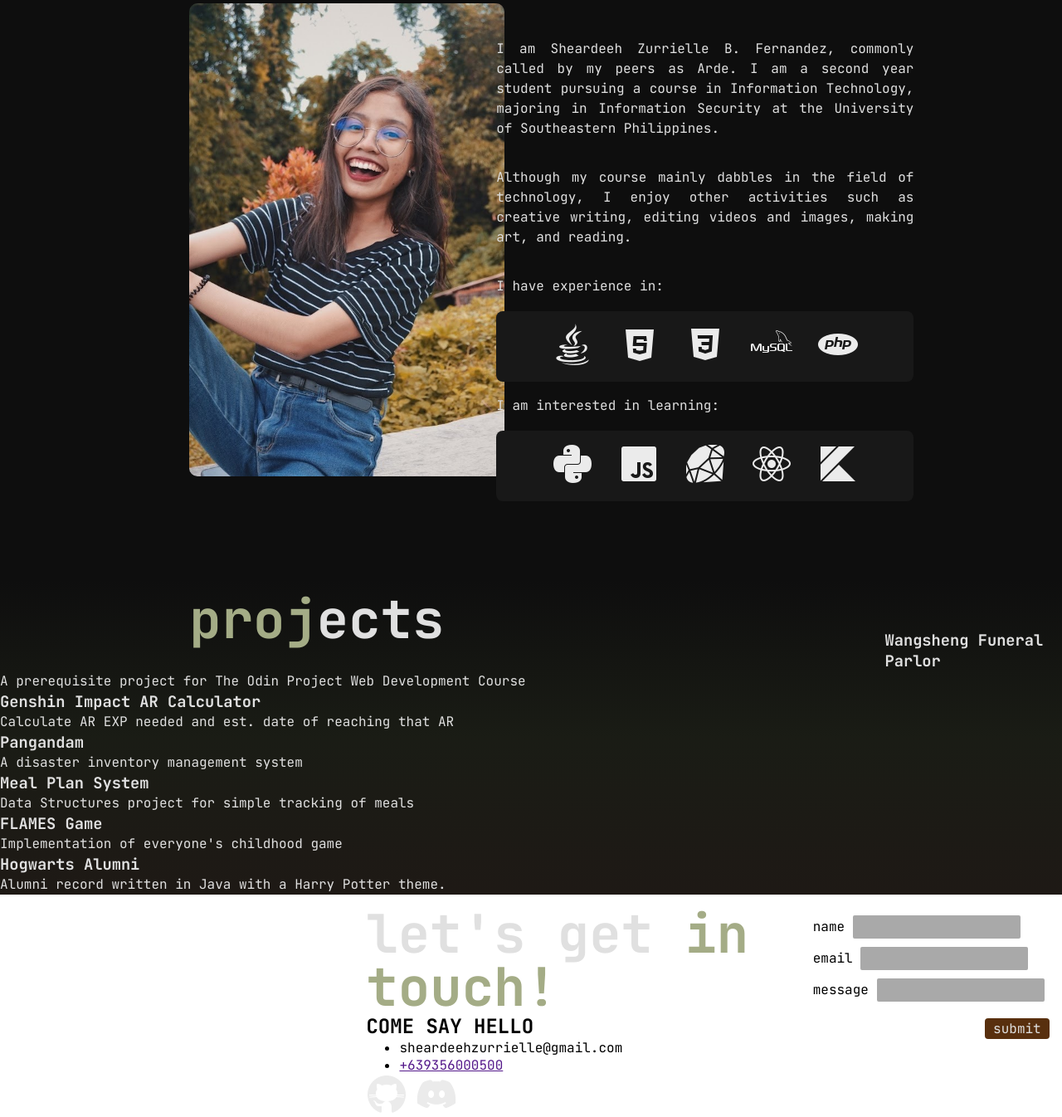
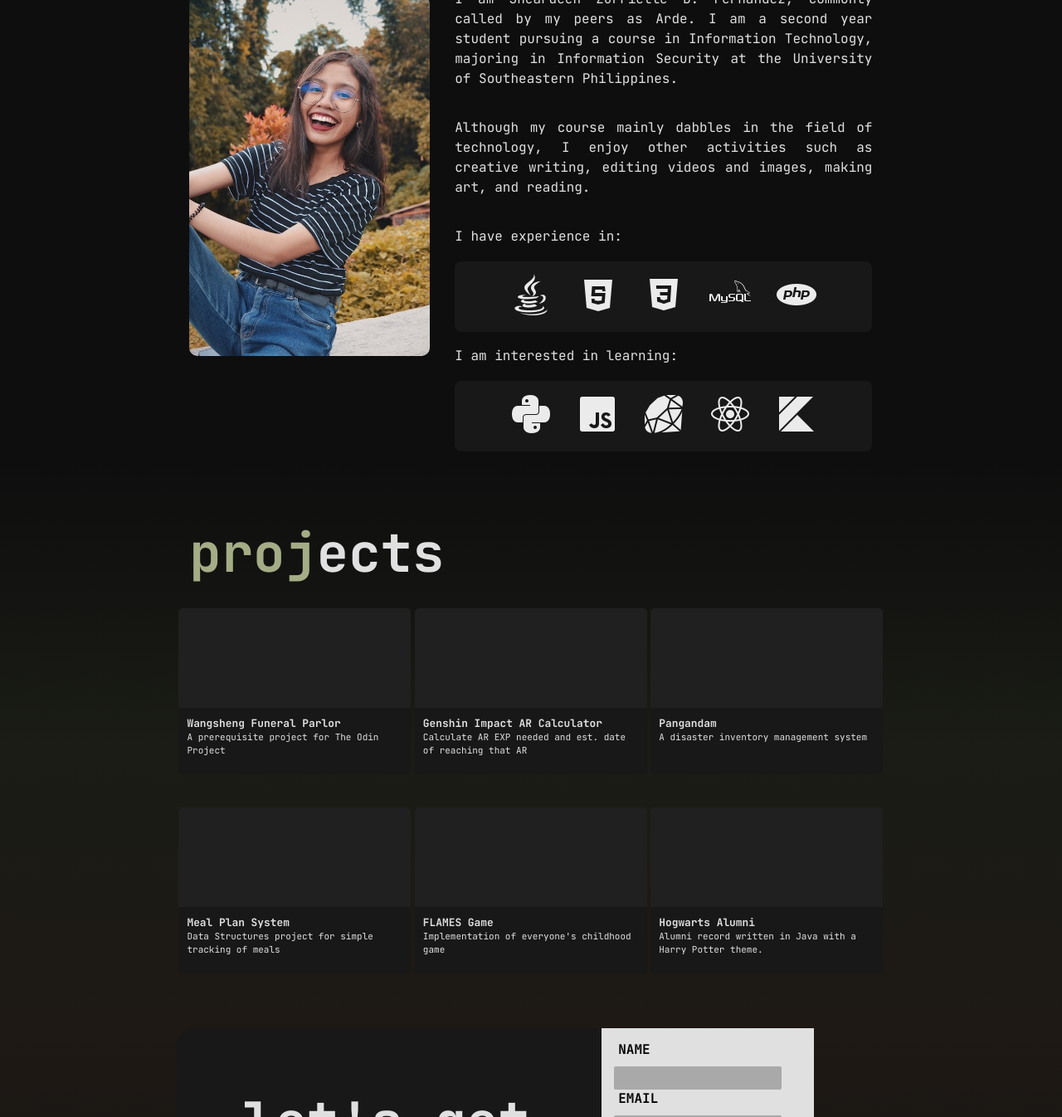
Before and after one commit to cyareka/shea-portfolio, a PHP site: page /guest_index.html in a window 1280 px wide. Shown: the part 830-2176 px from the top of the page at 83% size. Run offline with PHP 8.4, Linux system fonts and the light colour scheme.

Commit message:
Improve layout

```diff
--- a/guest_index.html
+++ b/guest_index.html
@@ -41,6 +41,7 @@
                             <script>
                                 $('#login-button').click(function() { $('.login-form').toggleClass('open').fadeToggle(200) })
                                 $('#home').click(function() { $('.login-form').toggle(); })
+
                             </script>
                         </div>
                     </li>
@@ -109,18 +110,19 @@
         </div>
     </div>
     <div id="projects">
+        <div class="heading">
             <div class="col-2"></div>
-        <div class="col-8 proj-content">
-            <h1><span>proj</span>ects</h1>
+            <h1 class="col-8"><span>proj</span>ects</h1>
+            <div class="col-2"></div>
         </div>
+
+        <div class="proj-content">
             <div class="col-2"></div>
-
-        <div class="col-2"></div>
-        <div class="proj-grid">
+            <div class="proj-grid col-8">
                 <div class="grid">
                     <div class="grid-txt">
                         <h3><a href="https://github.com/cyareka/wangsheng-funeral-parlor" target="_blank">Wangsheng Funeral Parlor</a></h3>
-                    <p>A prerequisite project for The Odin Project Web Development Course</p>
+                        <p>A prerequisite project for The Odin Project</p>
                     </div>
                 </div>
                 <div class="grid">
@@ -156,10 +158,11 @@
             </div>
         </div>
         <div class="col-2"></div>
+    </div>
 
     <div id="contact">
+        <div class="con-content">
             <div class="col-2"></div>
-        <div class="con-content">
             <div class="con-box-1 col-5">
                 <h1>let's get <span>in touch!</span></h1>
                 <div>
@@ -183,8 +186,8 @@
                     <button type="submit">submit</button>
                 </form>
             </div>
+            <div class="col-2"></div>
         </div>
-        <div class="col-2"></div>
     </div>
 </div>
 
--- a/style.css
+++ b/style.css
@@ -29,6 +29,9 @@
         align-items: center;
         justify-content: center;
     }
+    .login-form {
+        display: relative;
+    }
     .socials a { padding: 0 10px; }
     .banner .profile {
         width: 300px;
@@ -36,17 +39,22 @@
     }
     .profile {
         display: block;
-        margin: 0 auto;
+        margin: 10px auto;
         object-fit: cover;
         object-position: 0 30%;
     }
+    .banner-txt {
+        clear: both;
+    }
 
-    .banner-txt {
-        margin: 0 auto;
-    }
     h1 {
         text-align: center;
     }
+
+    .heading {
+        margin-bottom: 50px;
+    }
+
     #about { padding: 0 30px; }
 }
 
@@ -117,7 +125,7 @@
 
 #sticky-top a:after {
     background: none repeat scroll 0 0 transparent;
-    bottom: 3px;
+    bottom: 0px;
     content: "";
     display: block;
     height: 2px;
@@ -209,9 +217,9 @@
 /* HOME START */
 #home {
     background: linear-gradient(to right, #14160D, #231C16);
-    height: 640px   ;
+    height: 630px   ;
     padding-top: 80px;
-    overflow: auto;
+    overflow: hidden;
     clear: both;
 }
 
@@ -227,11 +235,6 @@
     padding: 0;
 }
 
-p, h1 {
-    color: #E0E0E0;
-    line-height: 1.5;
-}
-
 .intro p, .banner p {
     padding: 1.1em 0;
     font-size: 16px;
@@ -241,26 +244,14 @@
     font-size: 64px;
     line-height: 1;
 }
-
-span {
-    color: #A4AC86;
-}
 /* HOME END */
 
 /* ABOUT ME START */
 #about {
     background-color: #0e0e0e;
     clear: both;
-    height: auto;
+    min-height: 90vh;
     overflow: auto;
-}
-
-#about .col-8 {
-    margin: 0;
-}
-
-#about h1 {
-    padding: 80px 0 10px 0;
 }
 
 .banner {
@@ -268,7 +259,8 @@
 }
 
 .profile {
-    width: 380px;
+    max-width: 100%;
+    width: 350px;
     height: auto;
     border-radius: 10px;
     padding: 0;
@@ -277,13 +269,16 @@
 
 .banner-txt {
     text-align: justify;
-    margin: 50px;
+    overflow: hidden;
 }
 
 .box {
+    display: flex;
+    justify-content: center;
+    align-items: center;
+    flex-wrap: wrap;
     background-color: #181818;
     border-radius: 8px;
-    overflow: auto;
 }
 
 .box ul {
@@ -306,41 +301,96 @@
 /* PROJECTS START */
 #projects {
     background: linear-gradient(#0E0E0E, #1A1C15, #1E1915);
-    height: auto;
+    min-height: 85vh;
+    clear: both;
+    overflow: auto;
 }
 
 #projects a {
     color: #e0e0e0;
     text-decoration: none;
+    &:hover {
+        color: #A4AC86;
+        transition: color 0.5s ease;
+    }
+}
+
+.proj-content {
+    font-size: 11px;
+    clear: both;
 }
 
 .proj-grid {
+    display: flex;
+    flex-wrap: wrap;
+    justify-content: space-around;
+    align-items: center;
+    padding: 0;
+}
 
+.grid {
+    width: 280px;
+    height: 200px;
+    margin: 20px 0;
+
+    background: #202020;
+    border-radius: 5px;
+    display: flex;
+    justify-content: center;
+    align-items: flex-end;
+}
+
+.grid-txt {
+    width: 280px;
+    height: 80px;
+    padding: 10px;
+    background: #181818;
+    border-radius: 0 0 5px 5px;
 }
 /* PROJECTS END */
 
 /* CONTACTS START */
 #contact {
-    background-color: red;
-    height: auto;
+    background: linear-gradient(#1E1915, #0E0E0E);
+    height: 80vh;
+    clear: both;
 }
 
-#con-box-1 {
-    position: absolute;
+.con-box-1 {
+    background: #181818;
+    border-radius: 20px 0;
+    padding: 80px;
 
-    width: 500px;
-    height: 90%;
+    width: 40vw;
+    height: 80vh;
     z-index: 1;
 }
 
-#con-box-2 {
-    position: absolute;
-    width: 300px;
+.con-box-2 {
+    background: #e0e0e0;
+    width: 20vw;
     height: 100%;
     z-index: 2;
 
-  }
+}
+
+  #contact label {
+    text-transform: uppercase;
+    font-weight: bold;
+}
 /* CONTACTS END*/
 
 /* GENERAL START */
+.heading {
+    margin-top: 60px;
+}
+
+span {
+    color: #A4AC86;
+}
+
+p, h1 {
+    color: #E0E0E0;
+    line-height: 1.5;
+}
 /* GENERAL END */
```
Lines whose indentation alone changed are shown as unchanged.
